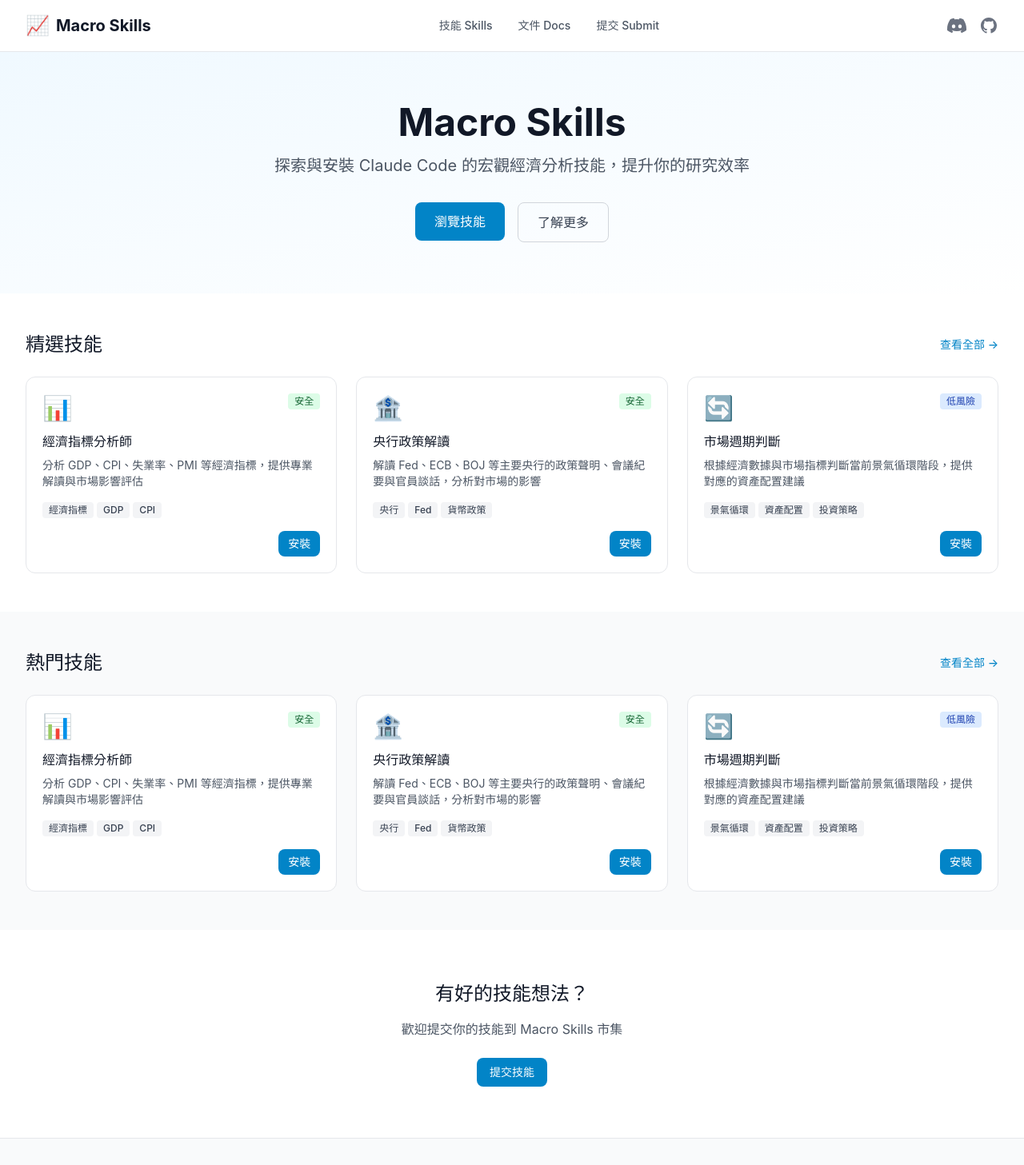
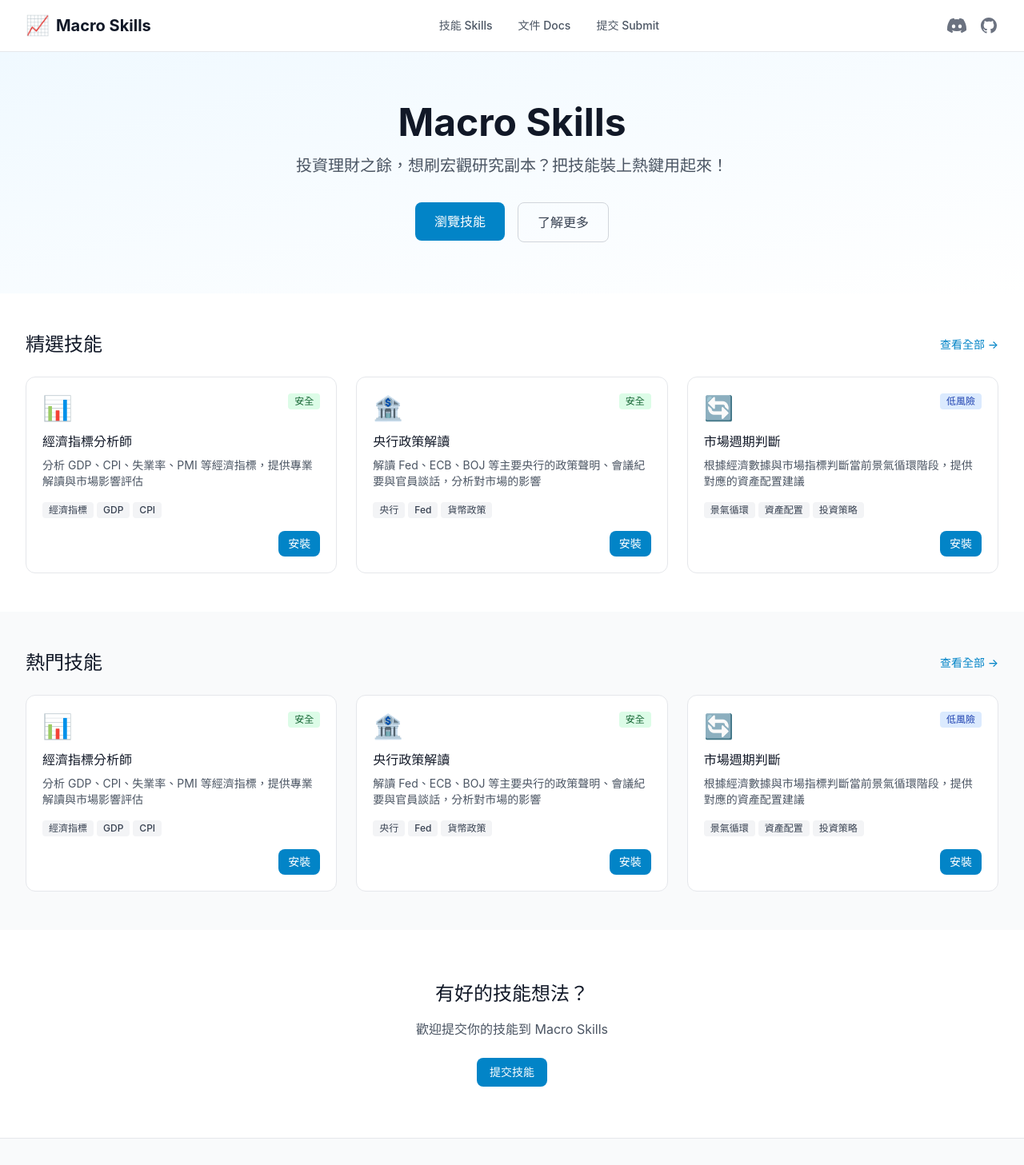
Before and after one commit to fatfingererr/macro-skills, a React (Vite) app in the folder frontend/: page /#/ in a window 1280 px wide. Shown: the top 1457 px of the page at 80% size. Built offline with nearby package versions, Linux system fonts and the light colour scheme.

Commit message:
refactor(frontend): update homepage copy
- Update hero subtitle with more engaging copy
- Simplify CTA section text

Co-Authored-By: Claude Opus 4.5 <noreply@anthropic.com>

```diff
--- a/frontend/src/pages/HomePage.tsx
+++ b/frontend/src/pages/HomePage.tsx
@@ -38,7 +38,7 @@ export default function HomePage() {
             Macro Skills
           </h1>
           <p className="text-xl text-gray-600 mb-8 max-w-2xl mx-auto">
-            探索與安裝 Claude Code 的宏觀經濟分析技能，提升你的研究效率
+            投資理財之餘，想刷宏觀研究副本？把技能裝上熱鍵用起來！
           </p>
           <div className="flex justify-center space-x-4">
             <Link to="/skills">
@@ -94,7 +94,7 @@ export default function HomePage() {
             有好的技能想法？
           </h2>
           <p className="text-gray-600 mb-6">
-            歡迎提交你的技能到 Macro Skills 市集
+            歡迎提交你的技能到 Macro Skills
           </p>
           <Link to="/submit">
             <Button>提交技能</Button>
```
